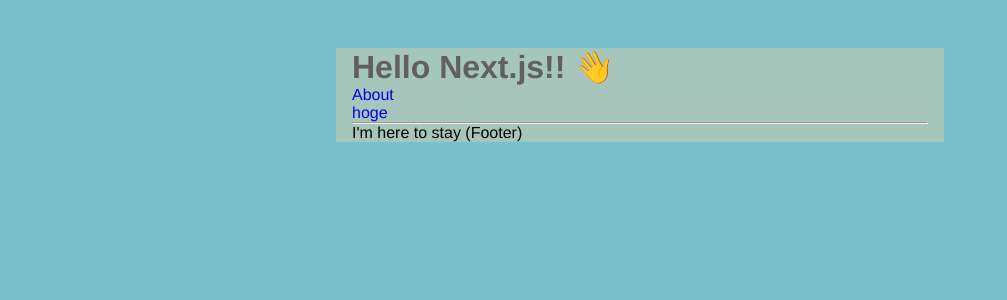
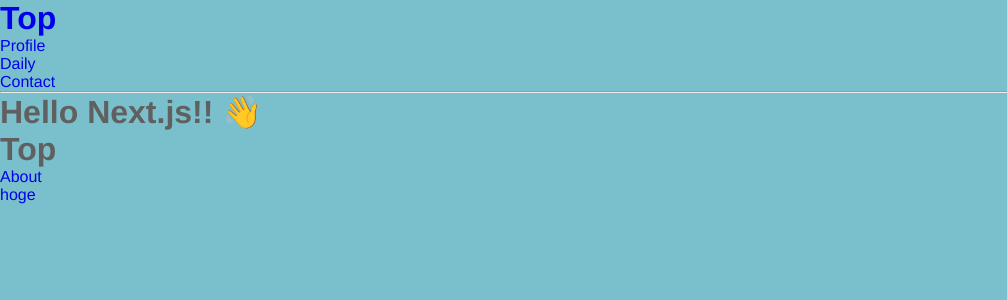
Before and after one commit to Piyopanman/piyopanman-frontend-next, a Next.js app: page / in a window 1280 px wide. Shown: the top 300 px of the page, without its empty margins (0-1007 px from the left). Built offline with nearby package versions, Linux system fonts and the light colour scheme.

Commit message:
Header, Layoutの編集

```diff
--- /dev/null
+++ b/components/Header.tsx
@@ -0,0 +1,33 @@
+import Link from "next/link";
+
+const Header = () => {
+  return (
+    <div>
+      <h1>
+        <Link href="/">
+          <a>Top</a>
+        </Link>
+      </h1>
+      <ul>
+        <li>
+          <Link href="/profile">
+            <a>Profile</a>
+          </Link>
+        </li>
+        <li>
+          <Link href="/daily">
+            <a>Daily</a>
+          </Link>
+        </li>
+        <li>
+          <Link href="/contact">
+            <a>Contact</a>
+          </Link>
+        </li>
+      </ul>
+      <hr />
+    </div>
+  );
+};
+
+export default Header;
--- a/components/Layout.tsx
+++ b/components/Layout.tsx
@@ -1,24 +1,21 @@
 import React, { ReactNode } from "react";
 import Head from "next/head";
-import styles from "./layout.module.scss";
+import Header from "./Header";
 
 type Props = {
   children?: ReactNode;
   title?: string;
 };
 
-const Layout = ({ children, title = "This is the default title" }: Props) => (
-  <div className={styles.container}>
+const Layout = ({ children, title = "default title" }: Props) => (
+  <div>
     <Head>
       <title>{title}</title>
       <meta charSet="utf-8" />
       <meta name="viewport" content="initial-scale=1.0, width=device-width" />
     </Head>
+    <Header />
     {children}
-    <footer>
-      <hr />
-      <span>I'm here to stay (Footer)</span>
-    </footer>
   </div>
 );
 
--- /dev/null
+++ b/pages/daily/[id].tsx
@@ -0,0 +1,5 @@
+const DailyDetail = () => {};
+
+export const getStaticPaths = async () => {};
+
+export default DailyDetail;
--- a/pages/hoge.tsx
+++ /dev/null
@@ -1,3 +0,0 @@
-export default function Hoge() {
-  return <h1>hoge!</h1>;
-}
--- a/pages/index.tsx
+++ b/pages/index.tsx
@@ -4,6 +4,7 @@
 const IndexPage = () => (
   <Layout title="Home | Next.js + TypeScript Example">
     <h1>Hello Next.js!! 👋</h1>
+    <h1>Top</h1>
     <p>
       <Link href="/about">
         <a>About</a>
```
Also changed, not shown: components/DailyContent.tsx (added, +9 -0 lines), pages/contact/index.tsx (+8 -9 lines), pages/daily/index.tsx (+26 -9 lines), pages/profile/index.tsx (+8 -9 lines).
